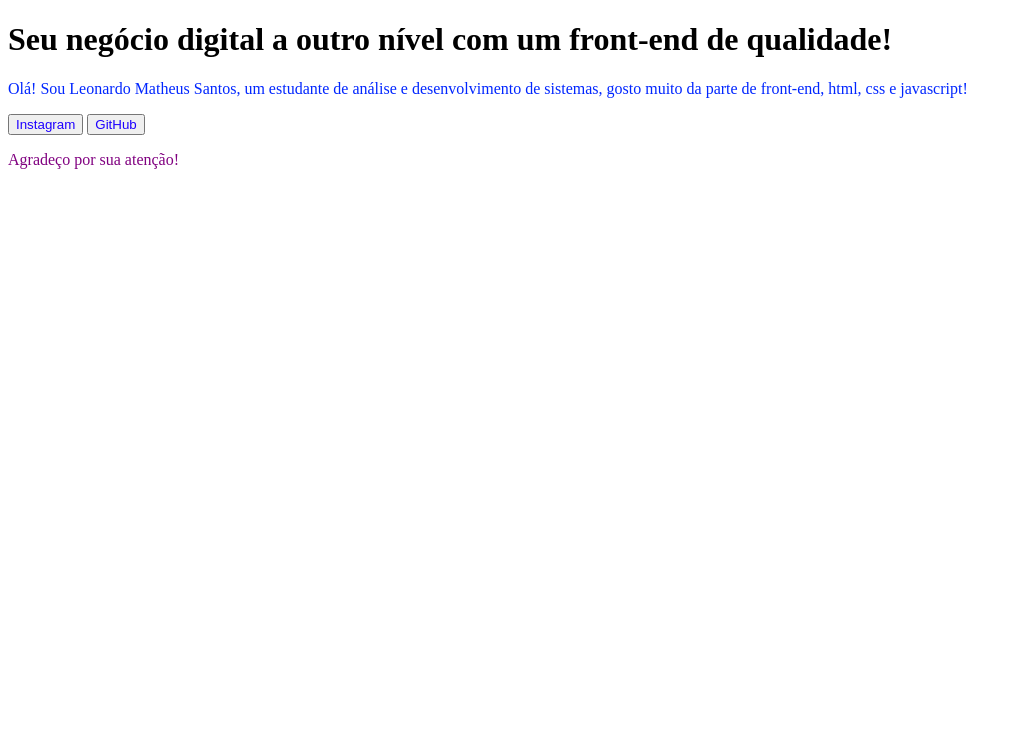
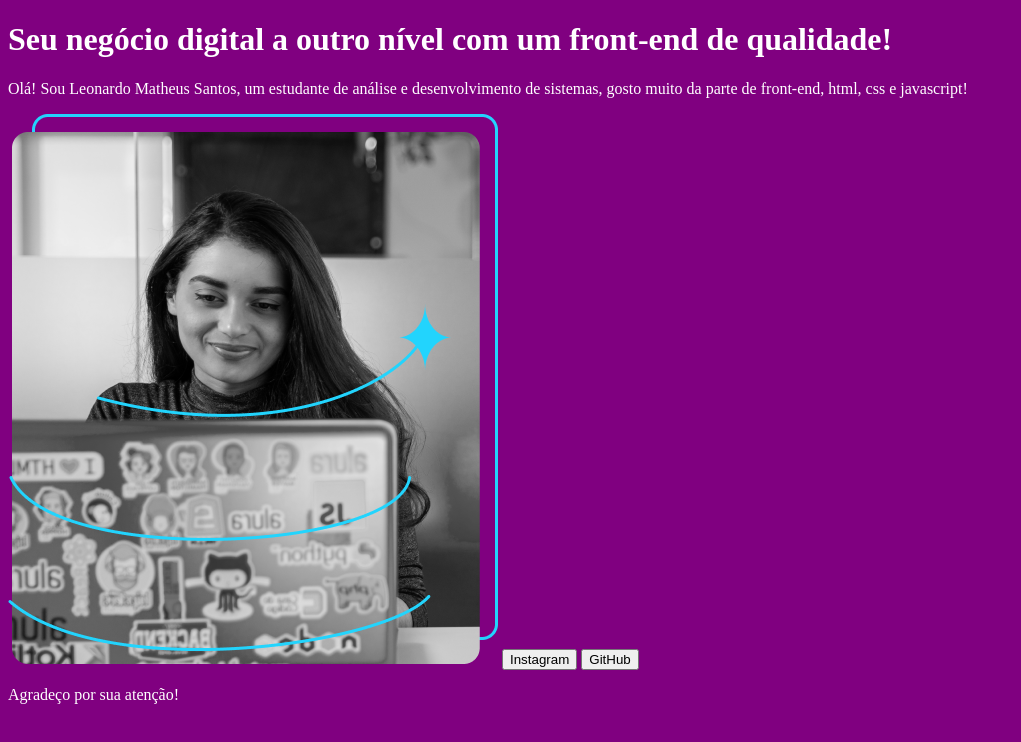
Before and after one commit to Leonardo062908/meu-portf-lio, a plain HTML site: page index.html in a window 1280 px wide. Shown: the whole page, without its empty margins (0-1021 px from the left). Drawn offline with Linux system fonts and the light colour scheme.

Commit message:
Brincando um pouco com as cores dentro do body no css

```diff
--- a/index.html
+++ b/index.html
@@ -21,6 +21,7 @@
         desenvolvimento de sistemas, gosto muito da parte de front-end, html,
         css e javascript!
       </p>
+      <img src="./img/html-logo-main/Imagem.png" alt="Imagem da Joana" />
       <button>Instagram</button>
       <button>GitHub</button>
     </main>
--- a/sytles.css
+++ b/sytles.css
@@ -1,15 +1,4 @@
-hi {
+body {
+  background-color: purple;
   color: white;
 }
-
-main p {
-  color: rgb(0, 38, 255);
-}
-
-button {
-  color: rgb(30, 0, 255);
-}
-
-footer p {
-  color: purple;
-}
```
